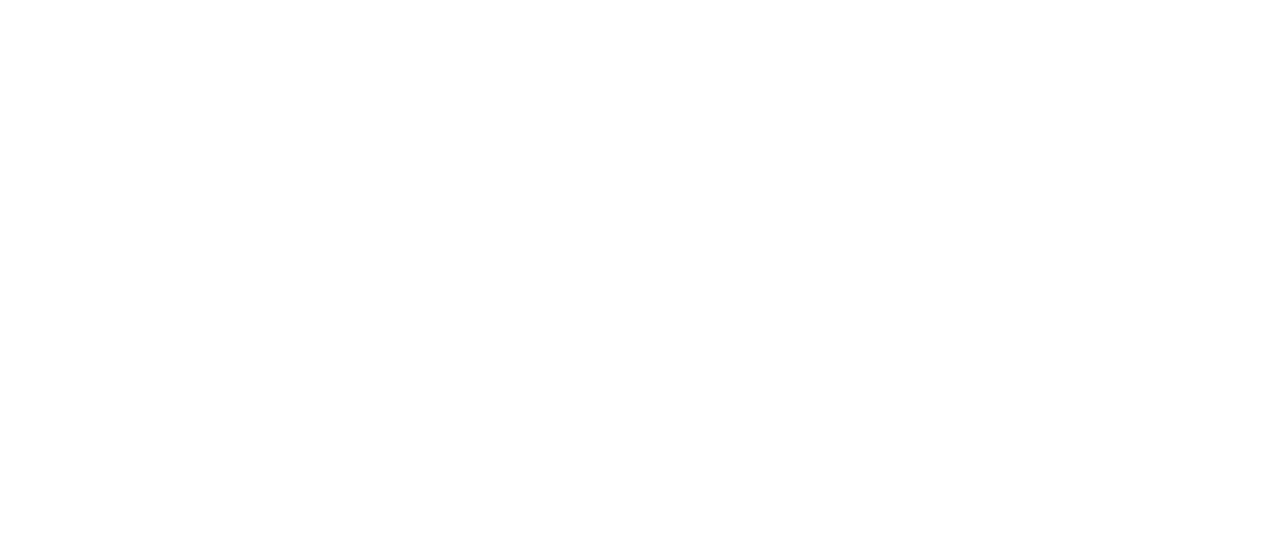
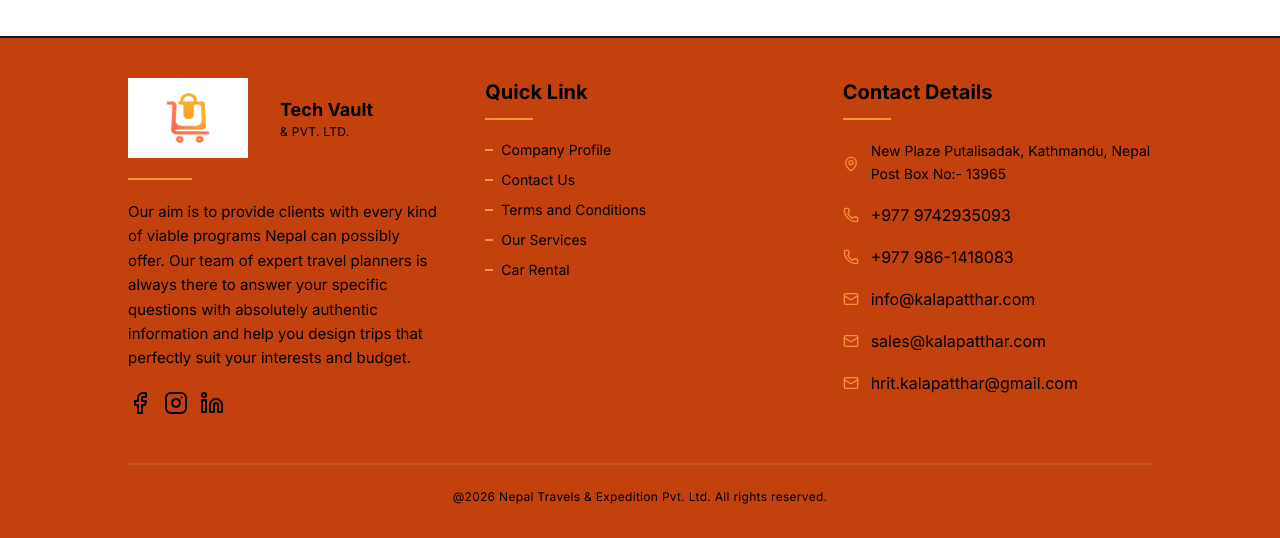
Before and after one commit to Hrit-Codes/Tech-Vault-Frontend, a React (Vite) app: page / in a window 1280 px wide. Shown: the part 1308-1846 px from the top of the page. Before the commit the page ends 1344 px from the top, so only its background shows below. Built offline with nearby package versions, Linux system fonts and the light colour scheme.

Commit message:
Added initial footer ui to mainlayout

```diff
--- a/src/Components/ui/BackgroundEffects.tsx
+++ b/src/Components/ui/BackgroundEffects.tsx
@@ -1,9 +1,9 @@
 export const BackgroundEffects = ({ animated = false }: { animated?: boolean }) => {
   return (
-    <div className="fixed inset-0 overflow-hidden pointer-events-none bg-white dark:bg-slate-900 -z-10">
+    <div className="fixed h-full inset-0 overflow-hidden pointer-events-none bg-white dark:bg-slate-900 -z-10">
       {/* Vertical lines */}
       <div className="absolute inset-0 grid grid-cols-4">
-        {Array.from({ length: 5 }).map((_, i) => (
+        {Array.from({ length: 20 }).map((_, i) => (
           <div
             key={`v-${i}`}
             className="border-l border-primary-200/10 h-full"
@@ -13,7 +13,7 @@
 
       {/* Horizontal lines */}
       <div className="absolute inset-0 grid grid-rows-6">
-        {Array.from({ length: 5 }).map((_, i) => (
+        {Array.from({ length: 20 }).map((_, i) => (
           <div
             key={`h-${i}`}
             className="border-t border-primary-200/10 w-full"
--- a/src/Components/ui/Footer.tsx
+++ b/src/Components/ui/Footer.tsx
@@ -0,0 +1,139 @@
+import companyLogo from "@/Assets/Logo.webp"
+import { Mail, MapPin, Phone } from "lucide-react";
+
+import { Facebook, Instagram, Linkedin } from "lucide-react";
+import { useNavigate } from "react-router-dom";
+
+export default function Footer() {
+
+    const navigate=useNavigate();
+
+    const socials=[
+        {
+            label:"Facebook",
+            icon:Facebook
+        },
+        {
+            label:"Instagram",
+            icon:Instagram
+        },
+        {
+            label:"LinkedIn",
+            icon:Linkedin
+        }
+    ]
+  return (
+    <footer className="w-full bg-primary-700 border-t-2 border-slate-900 dark:border-white pt-8 py-4">
+
+        <div className="max-w-6xl mx-auto px-6 sm:px-10 lg:px-16 pt-2 pb-5">
+
+          {/* Three-column grid */}
+          <div className="grid grid-cols-1 md:grid-cols-3 gap-12 mb-12 ">
+
+            {/* Col 1 – Logo + description */}
+            <div className="space-y-5">
+              <div className="flex items-center gap-8">
+                <img src={companyLogo} alt="Company Logo" className="w-30 h-20" />
+                <div>
+                  <p className="font-bold text-lg ">
+                    Tech Vault
+                  </p>
+                  <p className=" text-xs tracking-wide uppercase">
+                    &amp; Pvt. Ltd.
+                  </p>
+                </div>
+              </div>
+
+              <div className="w-16 h-0.5 bg-primary-400" />
+
+              <p className="text-sm leading-relaxed w-full text-[clamp(13px,1.4vw,15px)] font-light ">
+                Our aim is to provide clients with every kind of viable programs
+                Nepal can possibly offer. Our team of expert travel planners is
+                always there to answer your specific questions with absolutely
+                authentic information and help you design trips that perfectly
+                suit your interests and budget.
+              </p>
+
+              <div className="flex flex-row gap-3">
+                {socials.map(({label,icon:Icon})=>(
+                    <Icon key={label} className=" hover:text-primary-400 text-xl cursor-pointer transition-colors duration-200"/>
+                ))}
+
+              </div>
+            </div>
+
+            {/* Col 2 – Quick Links */}
+            <div >
+              <h3 className=" font-bold text-xl mb-3" >
+                Quick Link
+              </h3>
+              <div className="w-12 h-0.5 bg-primary-400 mb-5" />
+              <ul className="space-y-2.5">
+                {[
+                  { label: "Company Profile",      href: "/company-profile" },
+                  { label: "Contact Us",           href: "/contact" },
+                  { label: "Terms and Conditions", href: "/terms" },
+                  { label: "Our Services",         href: "/services" },
+                  { label: "Car Rental",           href: "/car-rental" },
+                ].map(({ label, href }) => (
+                  <li key={label}>
+                    <nav onClick={()=>navigate(href)}
+                      className=" text-sm transition-colors duration-200 flex items-center gap-2 hover:cursor-pointer"
+                    >
+                      <div className="w-2 h-0.5 bg-primary-400 text-sm md:text-base leading-relaxed font-light " />{label}
+                    </nav>
+                  </li>
+                ))}
+              </ul>
+            </div>
+
+            {/* Col 3 – Contact Details */}
+            <div>
+              <h3 className=" font-bold text-xl mb-3" >
+                Contact Details
+              </h3>
+              <div className="w-12 h-0.5 bg-primary-400 mb-5" />
+              <ul className="space-y-4">
+                <li className="flex items-center gap-3">
+                  <span className="mt-0.5  flex-shrink-0">
+                    <MapPin className="w-4 h-4 text-primary-400"/>
+                  </span>
+                  <span className=" text-sm w-full leading-relaxed font-light ">
+                    New Plaze Putalisadak, Kathmandu, Nepal<br />
+                    Post Box No:- 13965
+                  </span>
+                </li>
+
+                {["+977 9742935093", "+977 986-1418083"].map((num) => (
+                  <li key={num} className="flex items-center gap-3">
+                    <span className=" flex-shrink-0">
+                      <Phone className="w-4 h-4 text-primary-400"/>
+                    </span>
+                    <span className=" text-sm md:text-base leading-relaxed w-full font-light">{num}</span>
+                  </li>
+                ))}
+
+                {["info@kalapatthar.com", "sales@kalapatthar.com", "hrit.kalapatthar@gmail.com"].map((email) => (
+                  <li key={email} className="flex items-center gap-3">
+                    <span className=" flex-shrink-0">
+                      <Mail className="w-4 h-4 text-primary-400"/>
+                    </span>
+                    <a href={`mailto:${email}`} className=" text-sm md:text-base transition-colors duration-200 break-all leading-relaxed w-full font-light">
+                      {email}
+                    </a>
+                  </li>
+                ))}
+              </ul>
+            </div>
+          </div>
+
+          {/* Copyright */}
+          <div className="border-t-2 border-white/10 pt-6 text-center">
+            <p className=" text-xs tracking-wide">
+              @2026 Nepal Travels &amp; Expedition Pvt. Ltd. All rights reserved.
+            </p>
+          </div>
+        </div>
+    </footer>
+  );
+}
--- a/src/Layout/MainLayout.tsx
+++ b/src/Layout/MainLayout.tsx
@@ -1,6 +1,7 @@
 import { Outlet } from "react-router-dom";
 import Header from "../Components/ui/Header";
 import { BackgroundEffects } from "../Components/ui/BackgroundEffects";
+import Footer from "../Components/ui/Footer";
 
 export default function MainLayout(){
     return(
@@ -12,6 +13,7 @@
                 <main className="min-h-screen">
                     <Outlet/>
                 </main>
+                <Footer/>
             </div>
         </div>
     )
```
